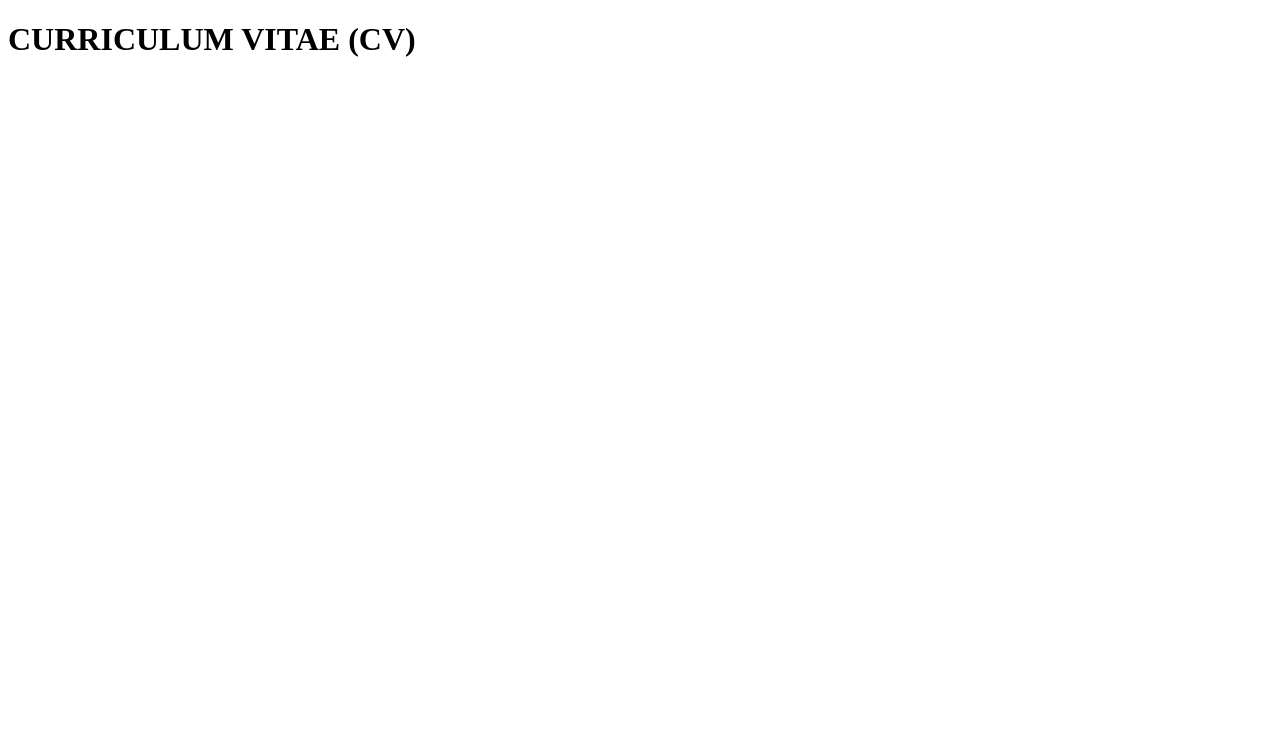
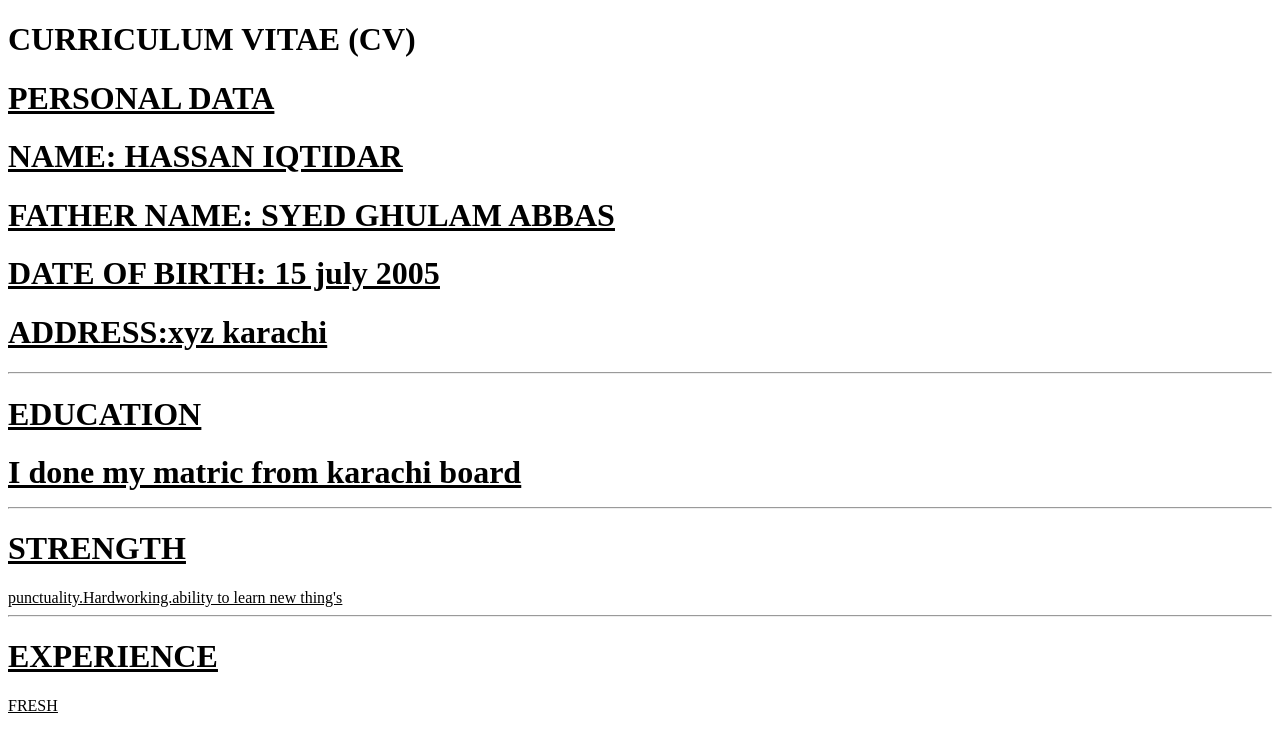
Before and after one commit to SyedHassaniqtidar/CV, a plain HTML site: page index.html in a window 1280 px wide. Drawn offline with Linux system fonts and the light colour scheme.

Commit message:
some more changes

```diff
--- a/index.html
+++ b/index.html
@@ -7,6 +7,30 @@
     <title>Document</title>
 </head>
 <body>
-<h1>   CURRICULUM VITAE   (CV)           </h1>
+<h1>   CURRICULUM VITAE   (CV)
+ <h1><u> PERSONAL DATA <u> </h1>
+  <h1> NAME: HASSAN IQTIDAR <h1>
+    <h1>FATHER NAME: SYED GHULAM ABBAS </h1>
+    <h1> DATE OF BIRTH: 15 july 2005 </h1>
+     <h1>ADDRESS:xyz karachi <h1>
+  <hr>
+  <h1> EDUCATION <H1>
+I done my matric from karachi board
+<hr>
+<h1> STRENGTH </h1>
+punctuality.Hardworking.ability to learn new thing's
+<hr>
+<h1> EXPERIENCE     </h1>
+FRESH
+
+
+
+
+
+
+
+
+
+
 </body>
 </html>
```
